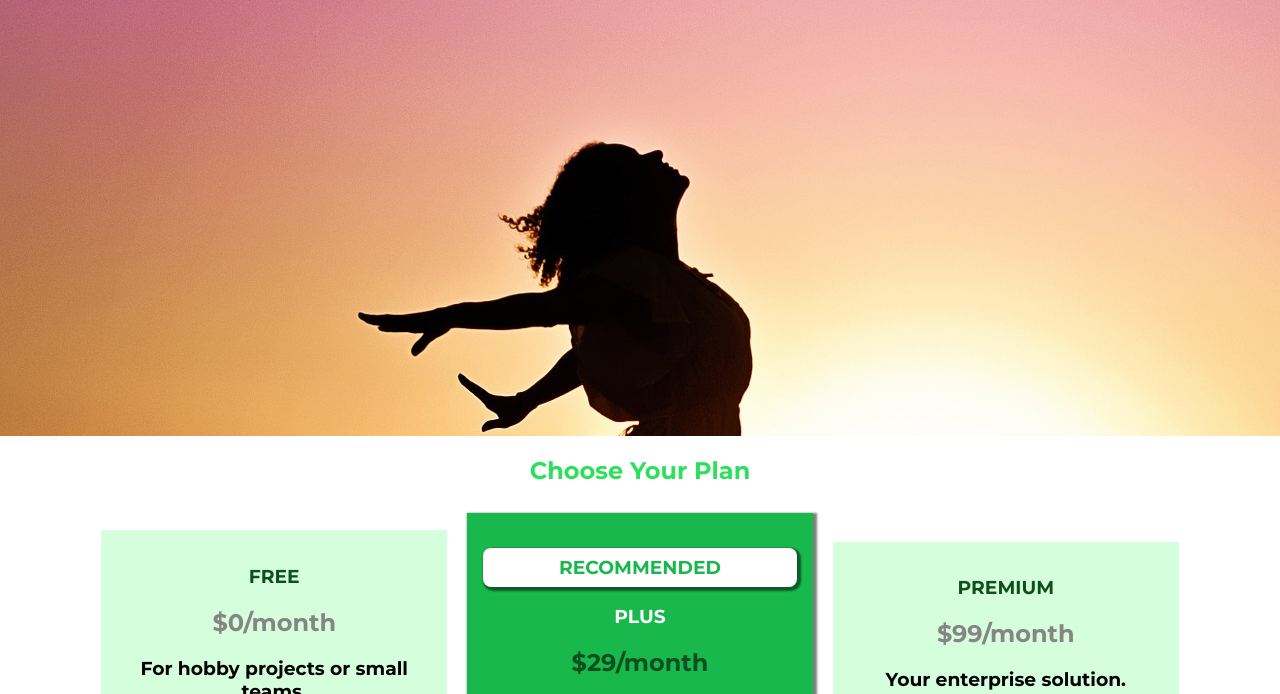
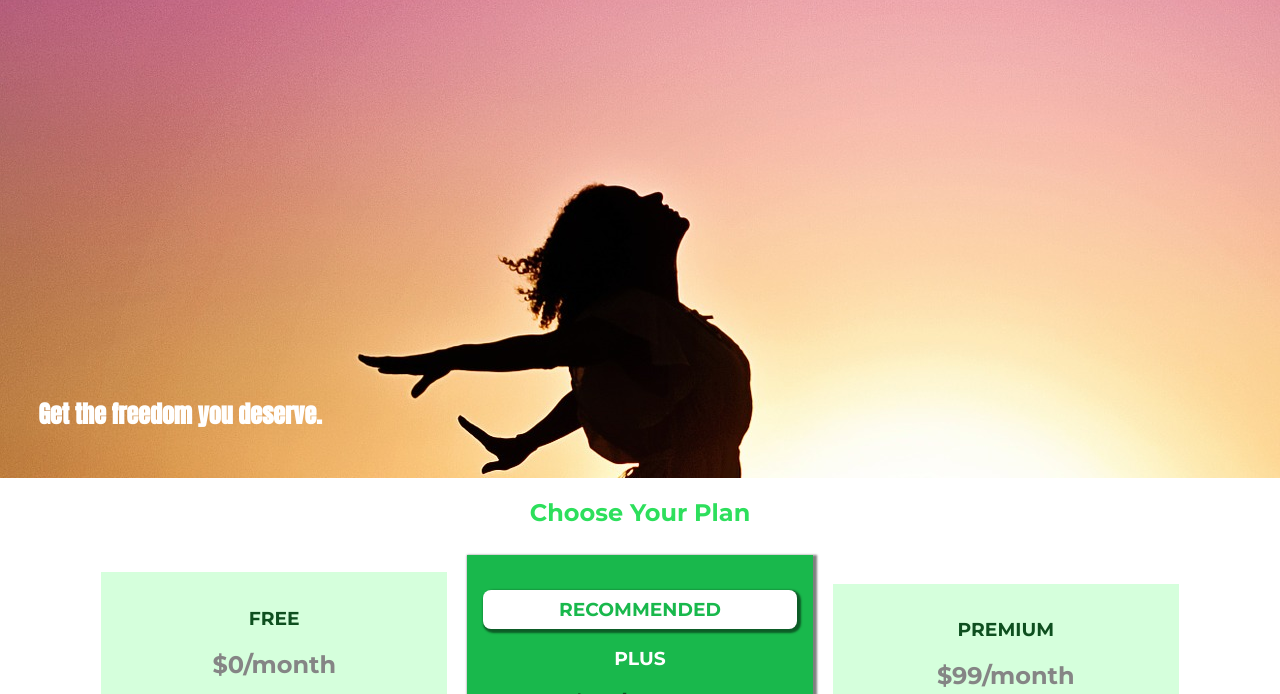
Before and after one commit to TranXuanHoang/TheWeb, a website: page CSS/01-basics/index.html in a window 1280 px wide. Shown: the part 92-786 px from the top of the page. Drawn offline with Linux system fonts and the light colour scheme.

Commit message:
Align slogan of the product overview area

```diff
--- a/CSS/01-basics/main.css
+++ b/CSS/01-basics/main.css
@@ -5,6 +5,8 @@
   width: 100%;
   height: 528px;
   padding: 10px;
+  margin-top: 42px;
+  position: relative;
 }
 
 .section-title {
@@ -15,6 +17,9 @@
 #product-overview h1 {
   color: white;
   font-family: "Anton", sans-serif;
+  position: absolute;
+  bottom: 5%;
+  left: 3%;
 }
 
 .plan__list {
```
